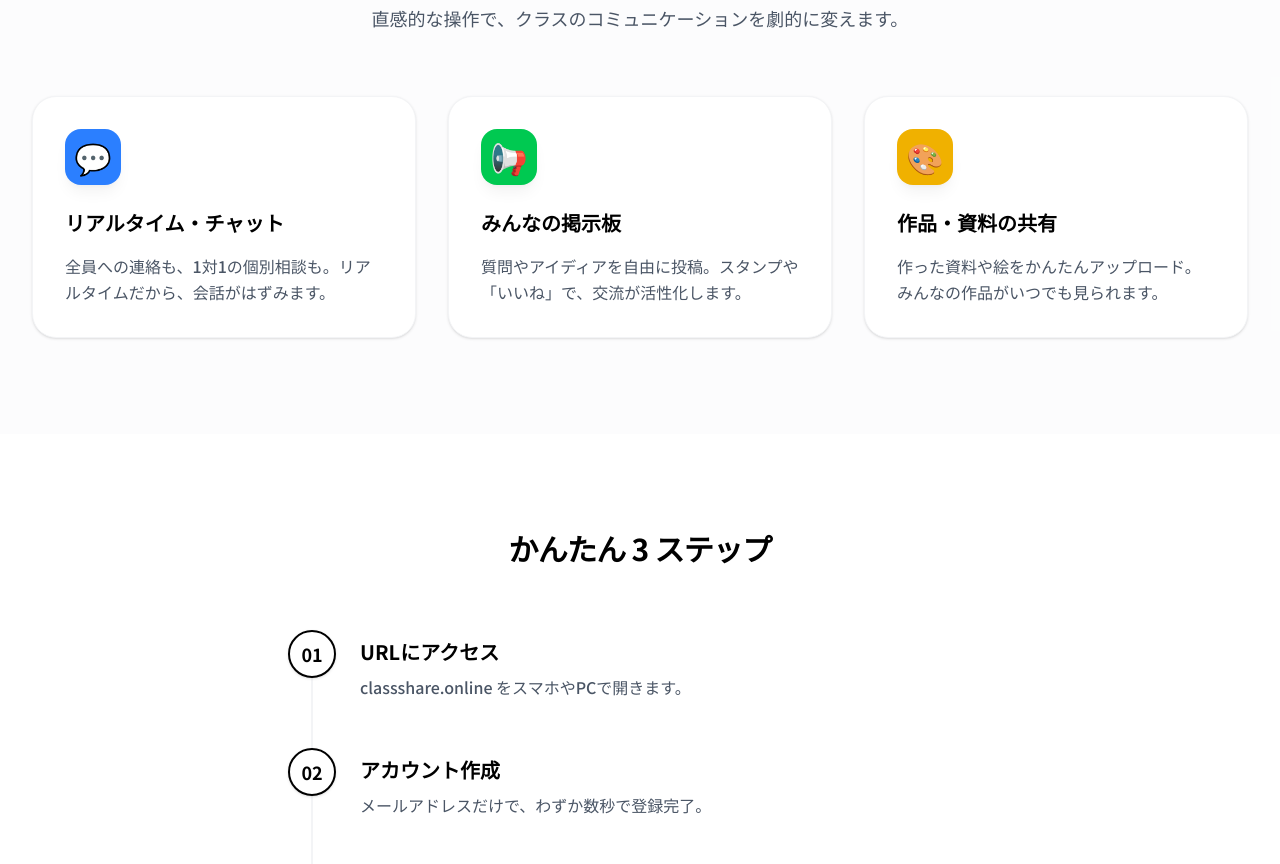
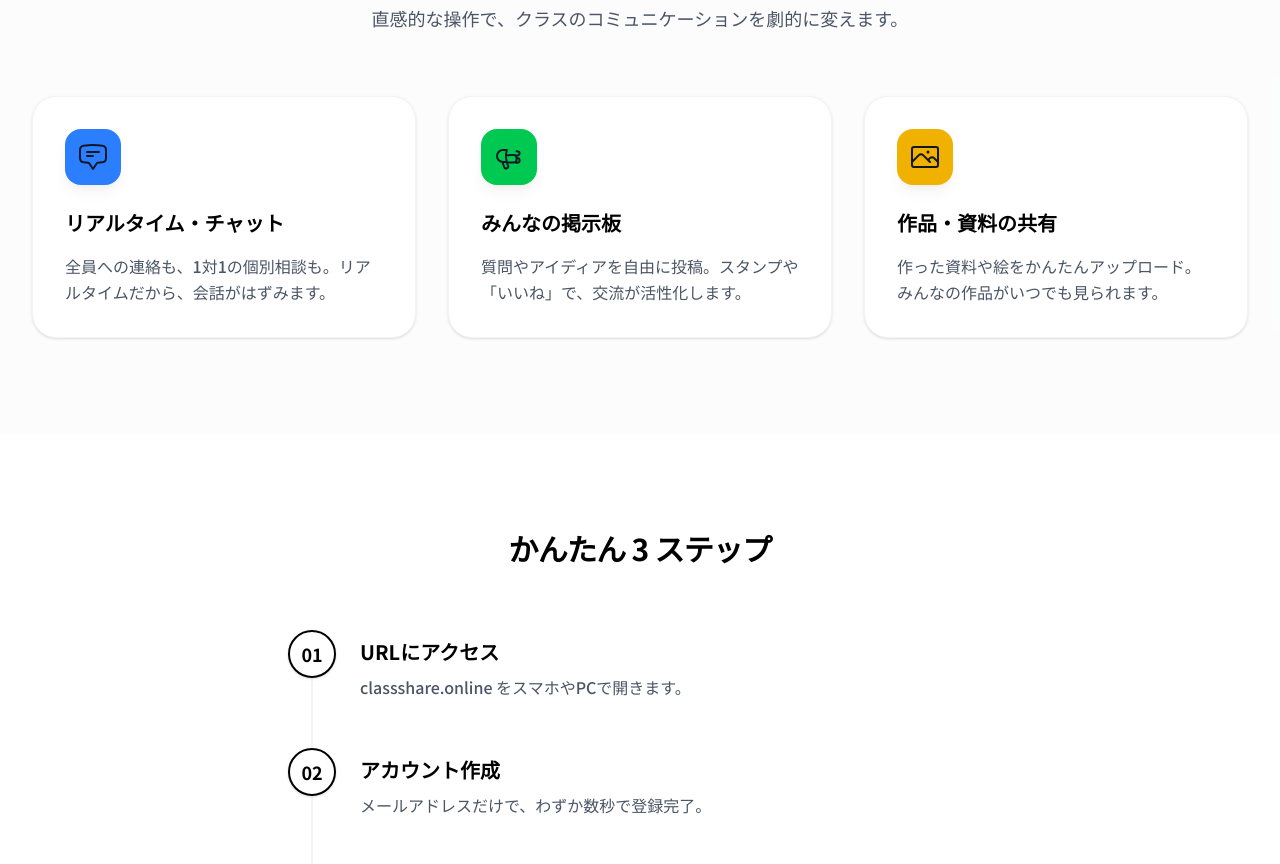
Before and after one commit to bota-neko/classroom-share, a Next.js app: page / in a window 1280 px wide. Shown: the part 940-1804 px from the top of the page. Built offline with nearby package versions, Linux system fonts and the light colour scheme; no server answers.

Commit message:
style: ランディングページの機能を絵文字からシルエットアイコンに変更

```diff
--- a/app/page.tsx
+++ b/app/page.tsx
@@ -110,19 +110,31 @@ export default function Home() {
           </div>
           <div className="grid md:grid-cols-3 gap-8">
             <FeatureCard
-              icon="💬"
+              icon={
+                <svg xmlns="http://www.w3.org/2000/svg" fill="none" viewBox="0 0 24 24" strokeWidth={1.5} stroke="currentColor" className="w-8 h-8">
+                  <path strokeLinecap="round" strokeLinejoin="round" d="M7.5 8.25h9m-9 3H12m-9.75 1.51c0 1.6 1.123 2.994 2.707 3.227 1.129.166 2.27.293 3.423.379.35.026.67.21.865.501L12 21l2.755-4.133a1.14 1.14 0 0 1 .865-.501 48.172 48.172 0 0 0 3.423-.379c1.584-.233 2.707-1.626 2.707-3.228V6.741c0-1.602-1.123-2.995-2.707-3.228A48.394 48.394 0 0 0 12 3c-2.392 0-4.744.175-7.043.513C3.373 3.746 2.25 5.14 2.25 6.741v6.018Z" />
+                </svg>
+              }
               title="リアルタイム・チャット"
               description="全員への連絡も、1対1の個別相談も。リアルタイムだから、会話がはずみます。"
               color="bg-blue-500"
             />
             <FeatureCard
-              icon="📢"
+              icon={
+                <svg xmlns="http://www.w3.org/2000/svg" fill="none" viewBox="0 0 24 24" strokeWidth={1.5} stroke="currentColor" className="w-8 h-8">
+                  <path strokeLinecap="round" strokeLinejoin="round" d="M10.34 15.84c-.688-.06-1.386-.09-2.09-.09H7.5a4.5 4.5 0 1 1 0-9h.75c.704 0 1.402-.03 2.09-.09m0 9.18c.253.962.584 1.892.985 2.783.247.55.06 1.21-.463 1.511l-.657.38c-.551.318-1.26.117-1.527-.461a20.845 20.845 0 0 1-1.44-4.282m3.102.069a18.03 18.03 0 0 1 0-9.15m0 9.15a21.787 21.787 0 0 0 5.239.248c1.137-.089 2.083-.932 2.083-2.079v-1.196c0-1.147-.946-2.19-2.083-2.28a21.774 21.774 0 0 0-5.239.248m7.322 2.031c.454.047.893.111 1.312.191.466.09.91.505.91 1.013v1.17c0 .508-.444.922-.91 1.013a17.914 17.914 0 0 1-1.312.191m0-5.576c.454-.047.893-.111 1.312-.191.466-.09.91-.505.91-1.013V8.85c0-.508-.444-.922-.91-1.013a17.914 17.914 0 0 0-1.312-.191" />
+                </svg>
+              }
               title="みんなの掲示板"
               description="質問やアイディアを自由に投稿。スタンプや「いいね」で、交流が活性化します。"
               color="bg-green-500"
             />
             <FeatureCard
-              icon="🎨"
+              icon={
+                <svg xmlns="http://www.w3.org/2000/svg" fill="none" viewBox="0 0 24 24" strokeWidth={1.5} stroke="currentColor" className="w-8 h-8">
+                  <path strokeLinecap="round" strokeLinejoin="round" d="M2.25 15.75l5.159-5.159a2.25 2.25 0 013.182 0l5.159 5.159m-1.5-1.5l1.409-1.409a2.25 2.25 0 013.182 0l2.909 2.909m-18 3.75h16.5a1.5 1.5 0 001.5-1.5V6a1.5 1.5 0 00-1.5-1.5H3.75A1.5 1.5 0 002.25 6v12a1.5 1.5 0 001.5 1.5zm10.5-11.25h.008v.008h-.008V8.25zm.375 0a.375.375 0 11-.75 0 .375.375 0 01.75 0z" />
+                </svg>
+              }
               title="作品・資料の共有"
               description="作った資料や絵をかんたんアップロード。みんなの作品がいつでも見られます。"
               color="bg-yellow-500"
```
